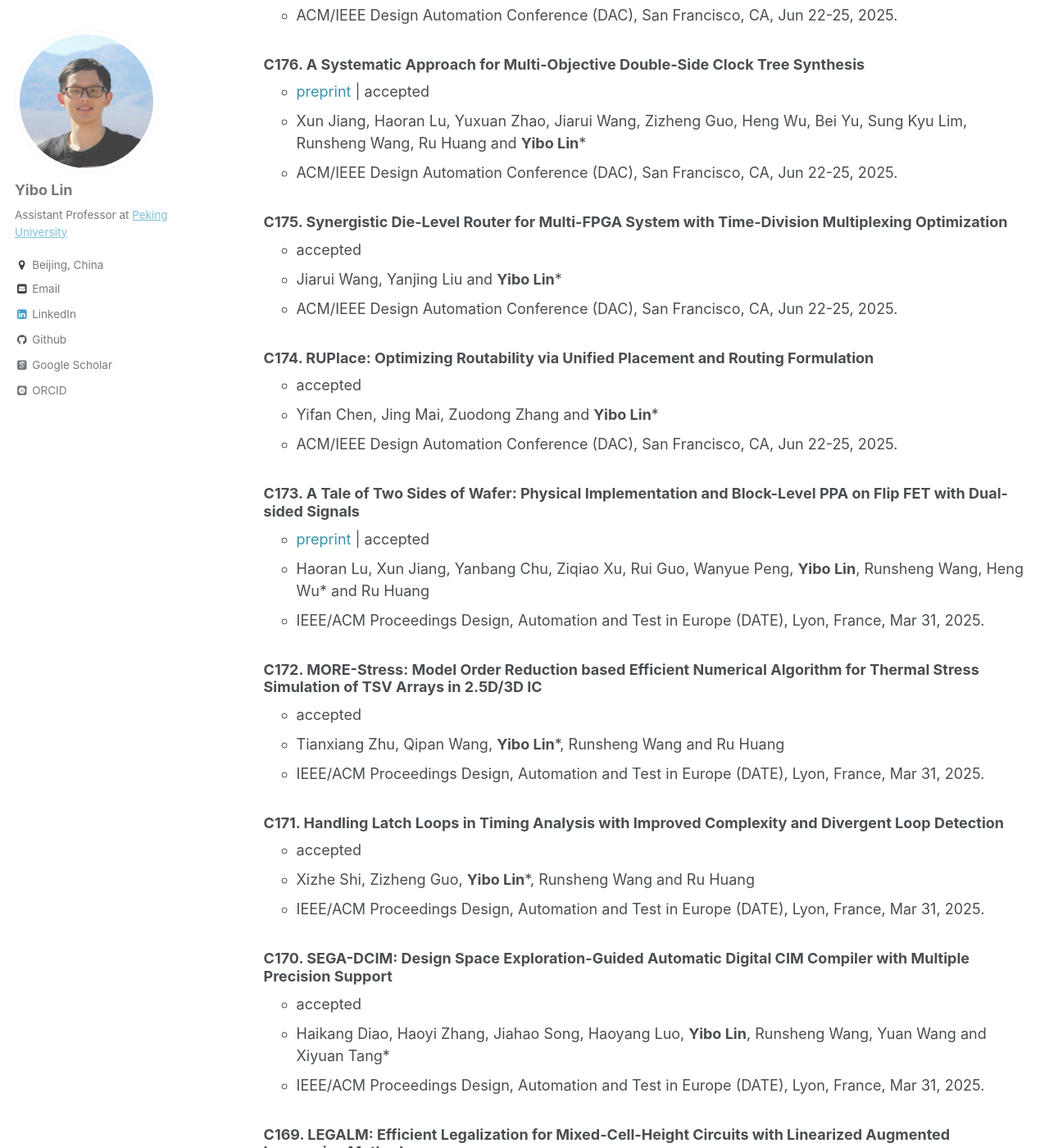
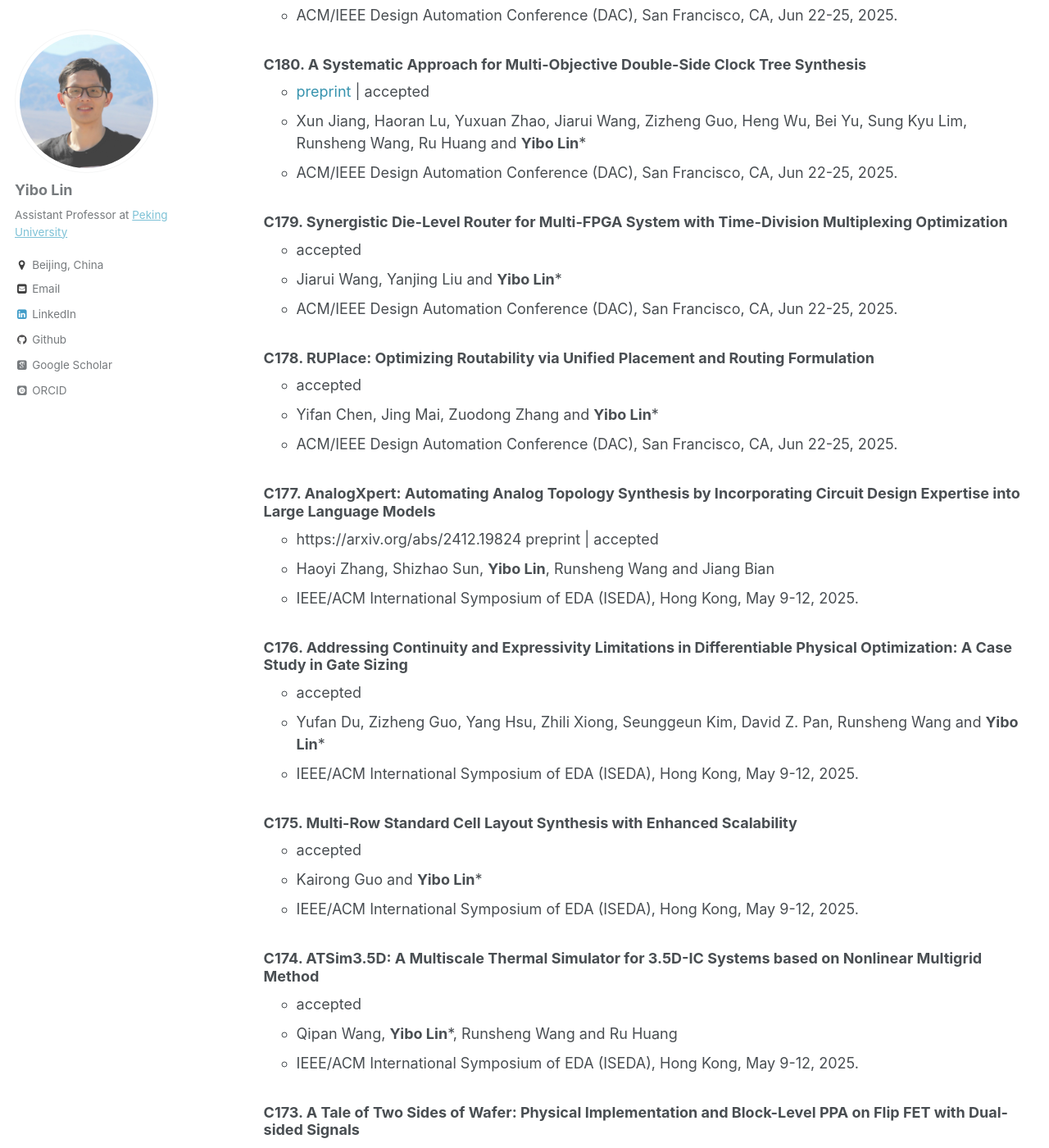
Before and after one commit to limbo018/limbo018.github.io, a Jekyll site: the page built from _pages/publications.md, in a window 1280 px wide and 1400 px high, scrolled down 1698 px. Shown: the whole window at 82% size. Built offline with Jekyll 4.4.1, drawn with Linux system fonts in a browser that asks for light colours; some web fonts are replaced; some of the changed text lies outside the part shown.

Commit message:
add iseda25 papers

```diff
--- a/_pages/publications.md
+++ b/_pages/publications.md
@@ -20,59 +20,79 @@ Conference and Journal Papers
 
 * 2025
 
-  ### J184. [Sign-off Timing Considerations via Concurrent Routing Topology Optimization](https://doi.org/10.1109/TCAD.2024.3506216)
+  ### J188. [Sign-off Timing Considerations via Concurrent Routing Topology Optimization](https://doi.org/10.1109/TCAD.2024.3506216)
      * accepted
      * Siting Liu, Ziyi Wang, Fangzhou Liu, **Yibo Lin**, Bei Yu\* and Martin Wong
      * IEEE Transactions on Computer-Aided Design of Integrated Circuits and Systems (TCAD), 2025.
 
-  ### J183. [PDNNet: PDN-Aware GNN-CNN Heterogeneous Network for Dynamic IR Drop Prediction](https://doi.org/10.1109/TCAD.2024.3509796)
+  ### J187. [PDNNet: PDN-Aware GNN-CNN Heterogeneous Network for Dynamic IR Drop Prediction](https://doi.org/10.1109/TCAD.2024.3509796)
      * <a href="https://arxiv.org/abs/2403.18569" style="color:#3793ae">preprint</a> \| accepted
      * Yuxiang Zhao, Zhuomin Chai, Xun Jiang, **Yibo Lin**\*, Runsheng Wang and Ru Huang
      * IEEE Transactions on Computer-Aided Design of Integrated Circuits and Systems (TCAD), 2025.
 
-  ### J182. [A Unified Deep Reinforcement Learning Approach for Constructing Rectilinear and Octilinear Steiner Minimum Tree](https://doi.org/10.1109/TCAD.2024.3523429)
+  ### J186. [A Unified Deep Reinforcement Learning Approach for Constructing Rectilinear and Octilinear Steiner Minimum Tree](https://doi.org/10.1109/TCAD.2024.3523429)
      * accepted
      * Zhenkun Lin, Genggeng Liu\*, Xing Huang, **Yibo Lin**, Jixin Zhang, Wenhao Liu and Ting-Chi Wang
      * IEEE Transactions on Computer-Aided Design of Integrated Circuits and Systems (TCAD), 2025.
 
-  ### J181. [LayoutCopilot: An LLM-powered Multi-agent Collaborative Framework for Interactive Analog Layout Design](https://doi.org/10.1109/TCAD.2025.3529805)
+  ### J185. [LayoutCopilot: An LLM-powered Multi-agent Collaborative Framework for Interactive Analog Layout Design](https://doi.org/10.1109/TCAD.2025.3529805)
      * <a href="https://arxiv.org/abs/2406.18873" style="color:#3793ae">preprint</a> \| accepted
      * Bingyang Liu, Haoyi Zhang, Xiaohan Gao, Zichen Kong, Xiyuan Tang, **Yibo Lin**\*, Runsheng Wang and Ru Huang
      * IEEE Transactions on Computer-Aided Design of Integrated Circuits and Systems (TCAD), 2025.
 
-  ### J180. [Analytical Heterogeneous Die-to-Die 3D Placement With Macros](https://doi.org/10.1109/TCAD.2024.3444716)
+  ### J184. [Analytical Heterogeneous Die-to-Die 3D Placement With Macros](https://doi.org/10.1109/TCAD.2024.3444716)
      * Yuxuan Zhao, Peiyu Liao, Siting Liu, Jiaxi Jiang, **Yibo Lin** and Bei Yu\*
      * IEEE Transactions on Computer-Aided Design of Integrated Circuits and Systems (TCAD), Aug, 2025.
 
-  ### C179. G-SpNN: GPU-Accelerated Passivity Enforcement for S-Parameter Modeling with Neural Networks
+  ### C183. G-SpNN: GPU-Accelerated Passivity Enforcement for S-Parameter Modeling with Neural Networks
      * accepted
      * Lijie Zeng, Jiatai Sun, Xiao Wu, Dan Niu, Tianshi Wang, **Yibo Lin**, Zuochang Ye and Zhou Jin\*
      * ACM/IEEE Design Automation Conference (DAC), San Francisco, CA, Jun 22-25, 2025.
 
-  ### C178. SDM-PEB: Spatial-Depthwise Mamba for Enhanced Post-Exposure Bake Simulation
+  ### C182. SDM-PEB: Spatial-Depthwise Mamba for Enhanced Post-Exposure Bake Simulation
      * accepted
      * Ziyang Yu, Peng Xu, Zixiao Wang, Binwu Zhu, Qipan Wang, **Yibo Lin**, Runsheng Wang, Bei Yu\* and Martin Wong
      * ACM/IEEE Design Automation Conference (DAC), San Francisco, CA, Jun 22-25, 2025.
 
-  ### C177. GEM: GPU-Accelerated Emulator-Inspired RTL Simulation
+  ### C181. GEM: GPU-Accelerated Emulator-Inspired RTL Simulation
      * accepted
      * Zizheng Guo, Yanqing Zhang, Runsheng Wang, **Yibo Lin** and Haoxing Ren
      * ACM/IEEE Design Automation Conference (DAC), San Francisco, CA, Jun 22-25, 2025.
 
-  ### C176. A Systematic Approach for Multi-Objective Double-Side Clock Tree Synthesis
+  ### C180. A Systematic Approach for Multi-Objective Double-Side Clock Tree Synthesis
      * <a href="https://arxiv.org/abs/2503.12512" style="color:#3793ae">preprint</a> \| accepted
      * Xun Jiang, Haoran Lu, Yuxuan Zhao, Jiarui Wang, Zizheng Guo, Heng Wu, Bei Yu, Sung Kyu Lim, Runsheng Wang, Ru Huang and **Yibo Lin**\*
      * ACM/IEEE Design Automation Conference (DAC), San Francisco, CA, Jun 22-25, 2025.
 
-  ### C175. Synergistic Die-Level Router for Multi-FPGA System with Time-Division Multiplexing Optimization
+  ### C179. Synergistic Die-Level Router for Multi-FPGA System with Time-Division Multiplexing Optimization
      * accepted
      * Jiarui Wang, Yanjing Liu and **Yibo Lin**\*
      * ACM/IEEE Design Automation Conference (DAC), San Francisco, CA, Jun 22-25, 2025.
 
-  ### C174. RUPlace: Optimizing Routability via Unified Placement and Routing Formulation
+  ### C178. RUPlace: Optimizing Routability via Unified Placement and Routing Formulation
      * accepted
      * Yifan Chen, Jing Mai, Zuodong Zhang and **Yibo Lin**\*
      * ACM/IEEE Design Automation Conference (DAC), San Francisco, CA, Jun 22-25, 2025.
+
+  ### C177. [AnalogXpert: Automating Analog Topology Synthesis by Incorporating Circuit Design Expertise into Large Language Models](https://arxiv.org/abs/2412.19824)
+     * https://arxiv.org/abs/2412.19824 preprint \| accepted
+     * Haoyi Zhang, Shizhao Sun, **Yibo Lin**, Runsheng Wang and Jiang Bian
+     * IEEE/ACM International Symposium of EDA (ISEDA), Hong Kong, May 9-12, 2025.
+
+  ### C176. Addressing Continuity and Expressivity Limitations in Differentiable Physical Optimization: A Case Study in Gate Sizing
+     * accepted
+     * Yufan Du, Zizheng Guo, Yang Hsu, Zhili Xiong, Seunggeun Kim, David Z. Pan, Runsheng Wang and **Yibo Lin**\*
+     * IEEE/ACM International Symposium of EDA (ISEDA), Hong Kong, May 9-12, 2025.
+
+  ### C175. Multi-Row Standard Cell Layout Synthesis with Enhanced Scalability
+     * accepted
+     * Kairong Guo and **Yibo Lin**\*
+     * IEEE/ACM International Symposium of EDA (ISEDA), Hong Kong, May 9-12, 2025.
+
+  ### C174. ATSim3.5D: A Multiscale Thermal Simulator for 3.5D-IC Systems based on Nonlinear Multigrid Method
+     * accepted
+     * Qipan Wang, **Yibo Lin**\*, Runsheng Wang and Ru Huang
+     * IEEE/ACM International Symposium of EDA (ISEDA), Hong Kong, May 9-12, 2025.
 
   ### C173. A Tale of Two Sides of Wafer: Physical Implementation and Block-Level PPA on Flip FET with Dual-sided Signals
      * <a href="/publications/papers/FFET_DATE2025_Lu.pdf" style="color:#3793ae">preprint</a> \| accepted
```
Also changed, not shown: _includes/publications_cv.md (+19 -11 lines), ref/publications.bib (+64 -0 lines), 5 other files.
